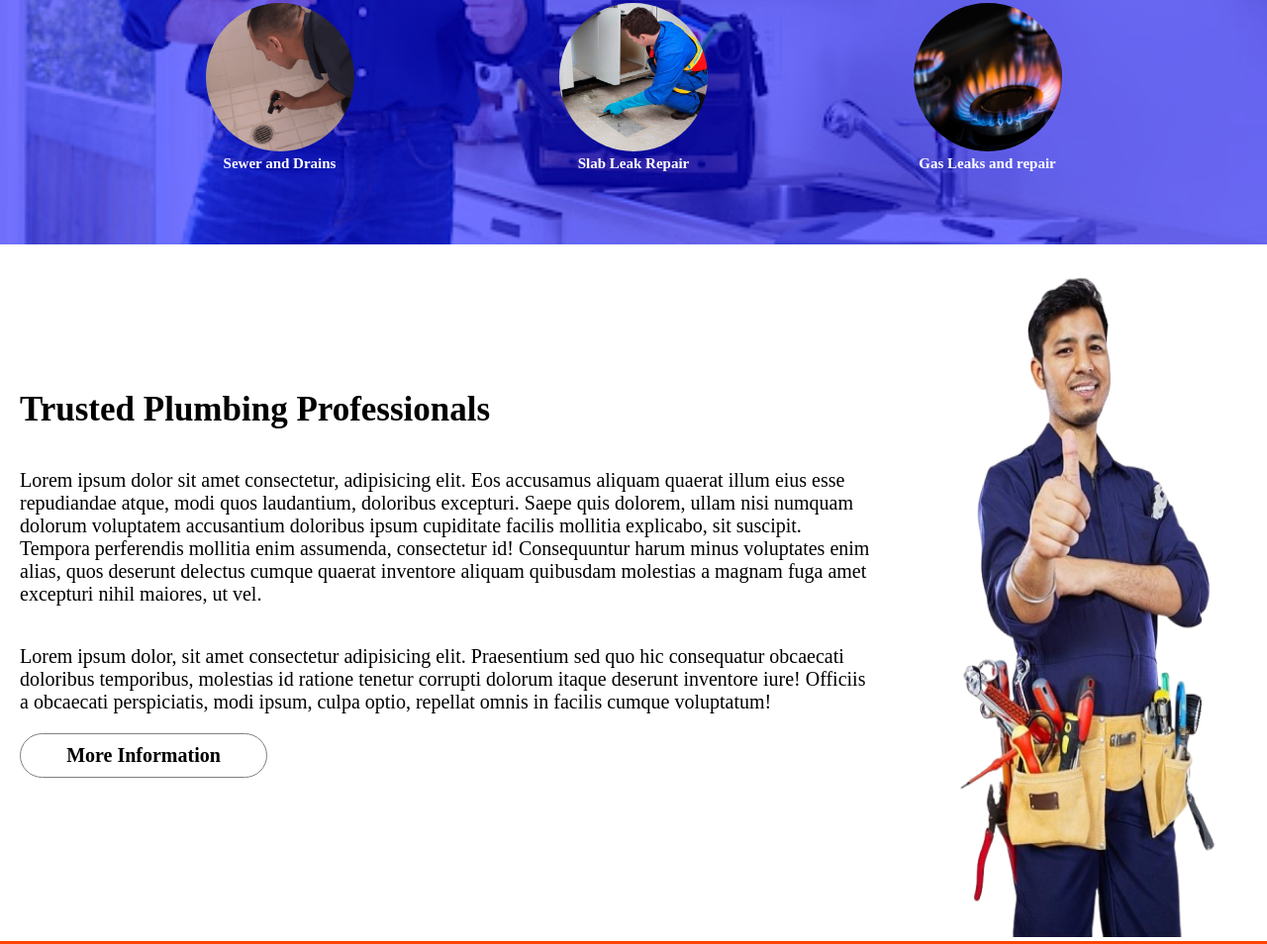
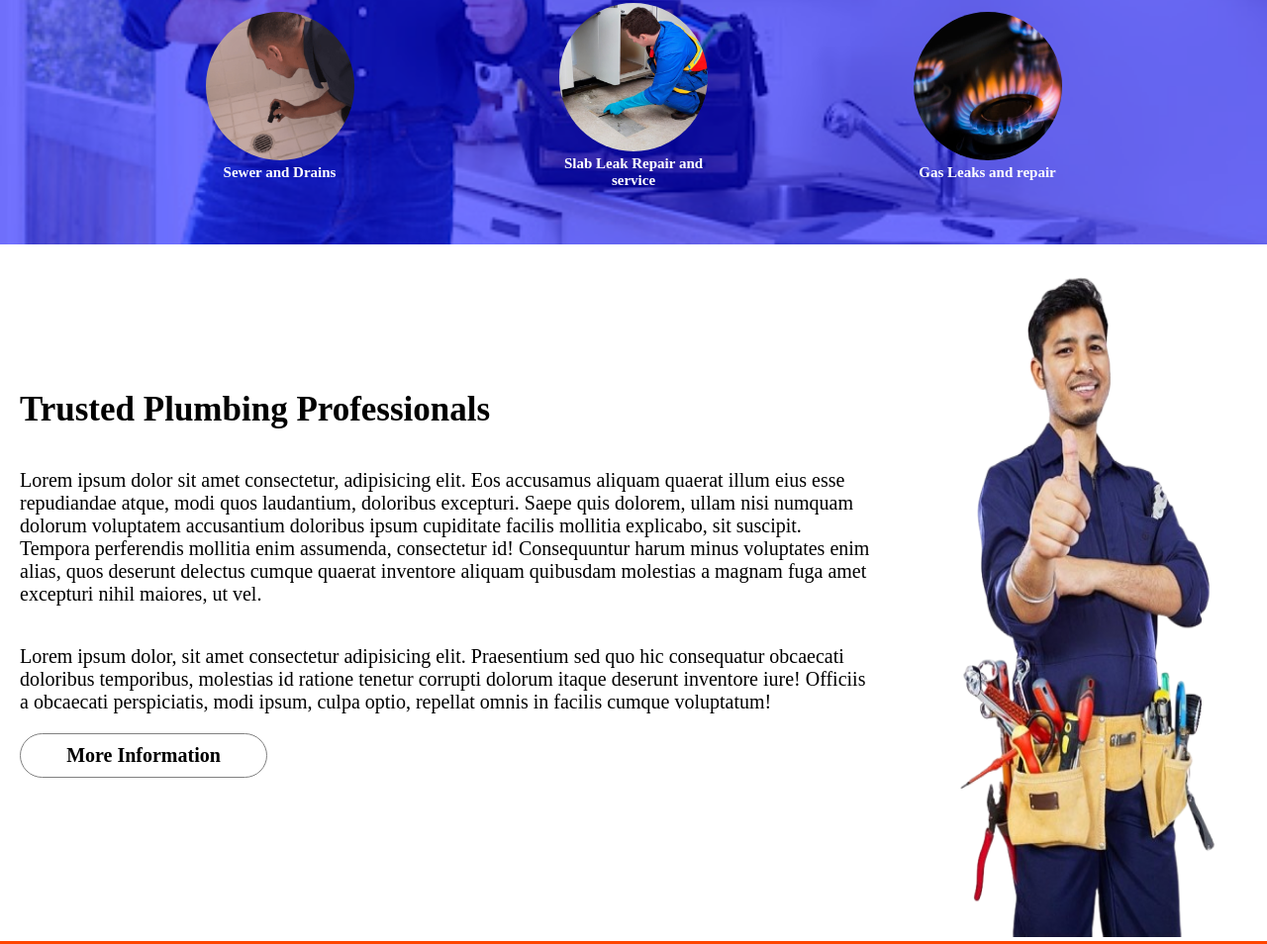
Before and after one commit to PugalKoki/site--carpenter, a plain HTML site: page index.html in a window 1280 px wide. Shown: the part 1280-2234 px from the top of the page at 99% size. Drawn offline with Linux system fonts and the light colour scheme.

Commit message:
modifi two

```diff
--- a/index.html
+++ b/index.html
@@ -63,7 +63,7 @@
                 </div>
                 <div>
                     <img src="./slab-leak-detection.jpg" />
-                    <h5>Slab Leak Repair</h5>
+                    <h5>Slab Leak Repair and service</h5>
 
                 </div>
                 <div>
```
